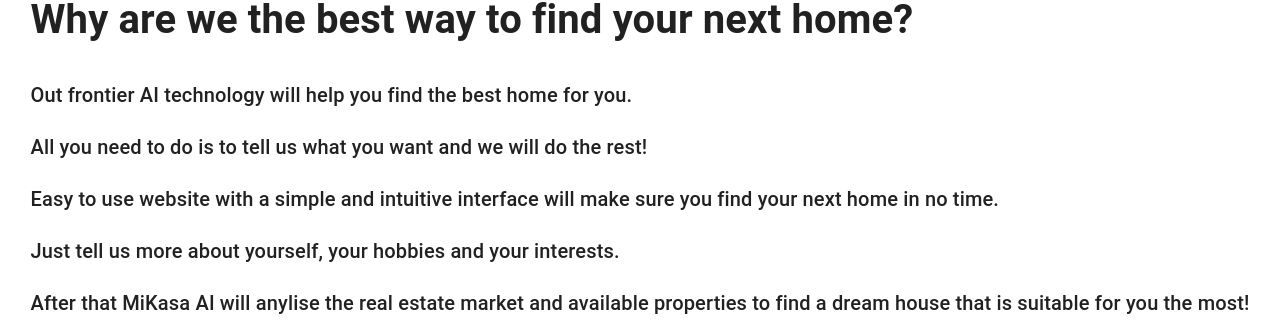
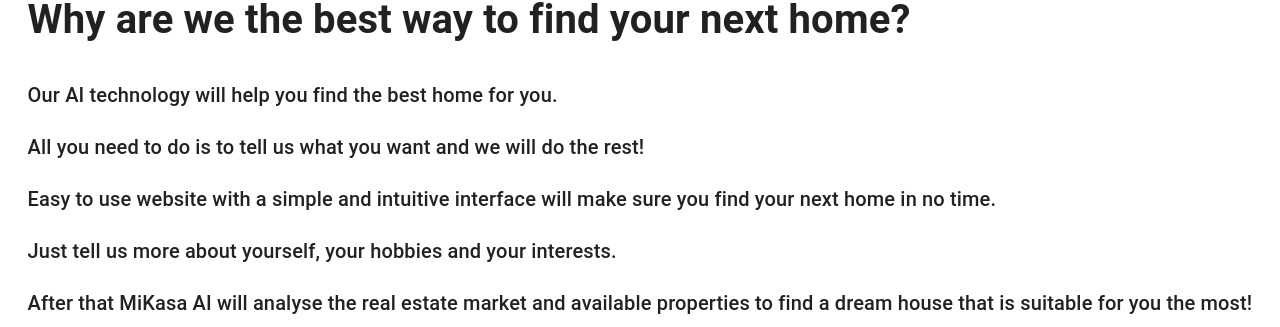
Before and after one commit to ACMCMC/hackupc_2023, a React (Create React App) app in the folder frontend/: page /aboutus in a window 1280 px wide. Shown: the part 473-800 px from the top of the page. Built offline with nearby package versions, Linux system fonts and the light colour scheme; no server answers.

Commit message:
fix typos

```diff
--- a/frontend/src/Components/HouseCard.tsx
+++ b/frontend/src/Components/HouseCard.tsx
@@ -171,6 +171,7 @@
                         <Typography component={'p'} marginTop={2} color={(theme) => theme.palette.grey[700]}>{generatedDescription}</Typography>
                     </Fade>
                 </Box>
+
             </CardContent>
         </Card>
     );
--- a/frontend/src/pages/AboutUs.tsx
+++ b/frontend/src/pages/AboutUs.tsx
@@ -26,11 +26,11 @@
             </Typography>
             <Typography variant="h6" component="h6" marginBottom={8}  justifyContent="center"  alignItems="center" marginY={{xs: 4, md: 8}}>
               <h1>Why are we the best way to find your next home?  </h1>
-              <p>Out frontier AI technology will help you find the best home for you.  </p>
+              <p>Our AI technology will help you find the best home for you.  </p>
               <p>All you need to do is to tell us what you want and we will do the rest!  </p>
               <p>Easy to use website with a simple and intuitive interface will make sure you find your next home in no time.  </p>
               <p>Just tell us more about yourself, your hobbies and your interests. </p>
-              <p>After that MiKasa AI will anylise the real estate market and available properties to find a dream house that is suitable for you the most! </p>
+              <p>After that MiKasa AI will analyse the real estate market and available properties to find a dream house that is suitable for you the most! </p>
               <h1>Done by JAAZ team with love</h1>
               <p>Team members:</p>
               <p>@AOrps</p>
```
